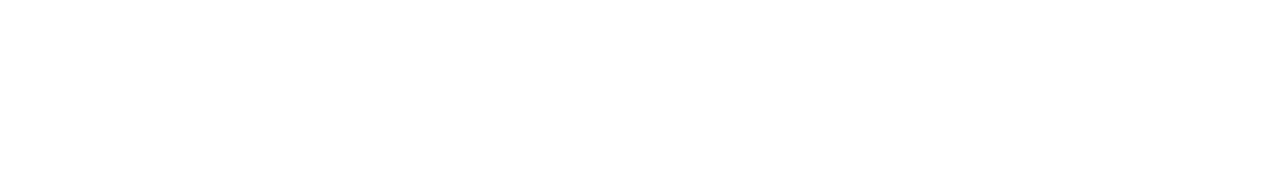
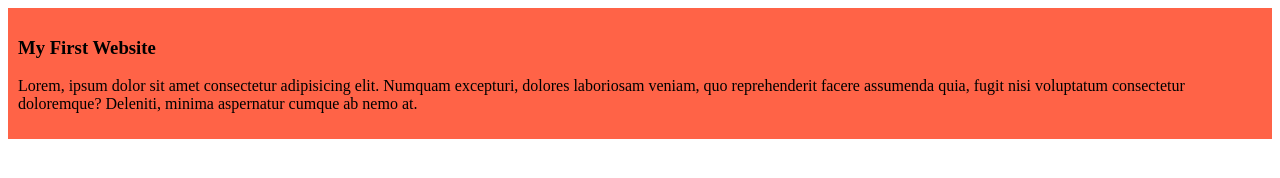
Before and after one commit to Oishi106/my-simple-website, a plain HTML site: page index.html in a window 1280 px wide. Drawn offline with Linux system fonts and the light colour scheme.

Commit message:
added the first blog

```diff
--- a/index.html
+++ b/index.html
@@ -4,8 +4,13 @@
     <meta charset="UTF-8">
     <meta name="viewport" content="width=device-width, initial-scale=1.0">
     <title>MY Simple Website</title>
+    <link rel="stylesheet" href="styles/blog.css">
 </head>
 <body>
+    <div>
+        <h3>My First Website</h3>
+        <p>Lorem, ipsum dolor sit amet consectetur adipisicing elit. Numquam excepturi, dolores laboriosam veniam, quo reprehenderit facere assumenda quia, fugit nisi voluptatum consectetur doloremque? Deleniti, minima aspernatur cumque ab nemo at.</p>
+    </div>
 
 </body>
 </html>
--- /dev/null
+++ b/styles/blog.css
@@ -0,0 +1,4 @@
+div{
+    background-color: tomato;
+    padding: 10px;
+}
```
